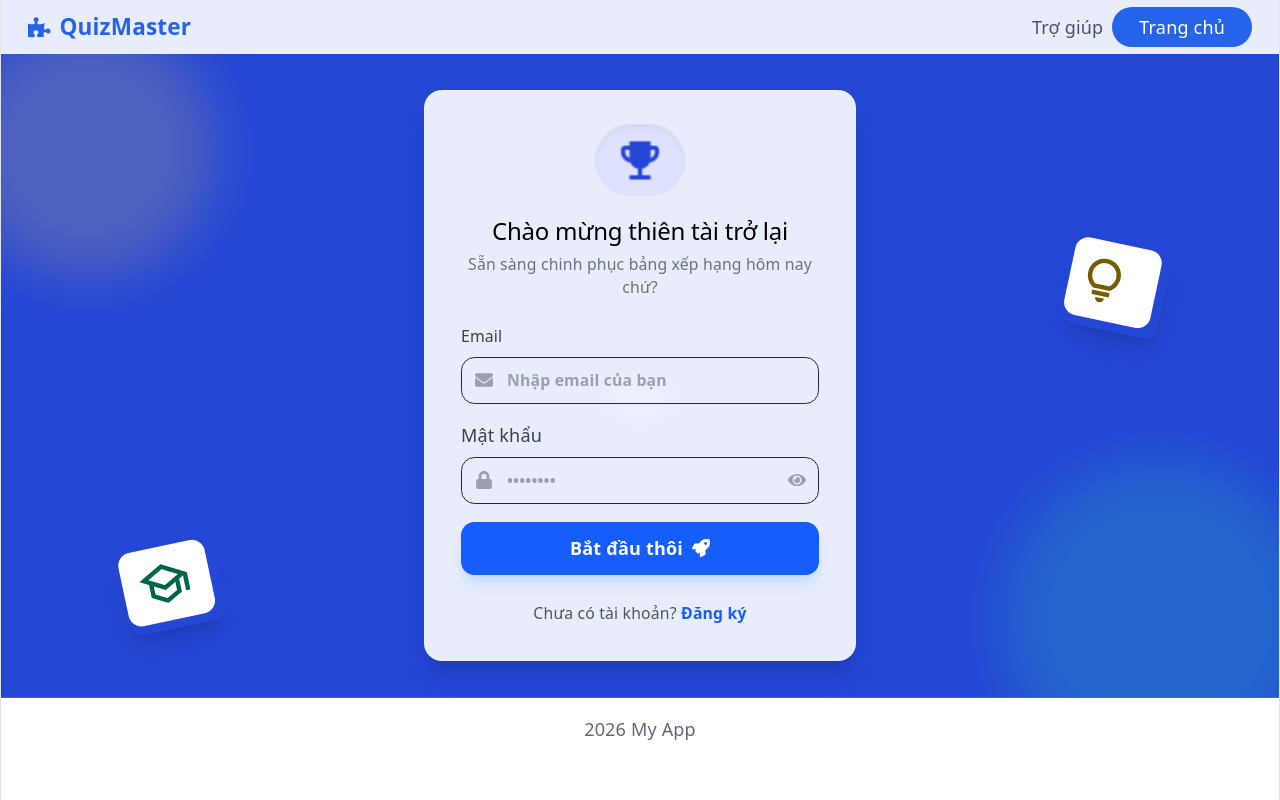
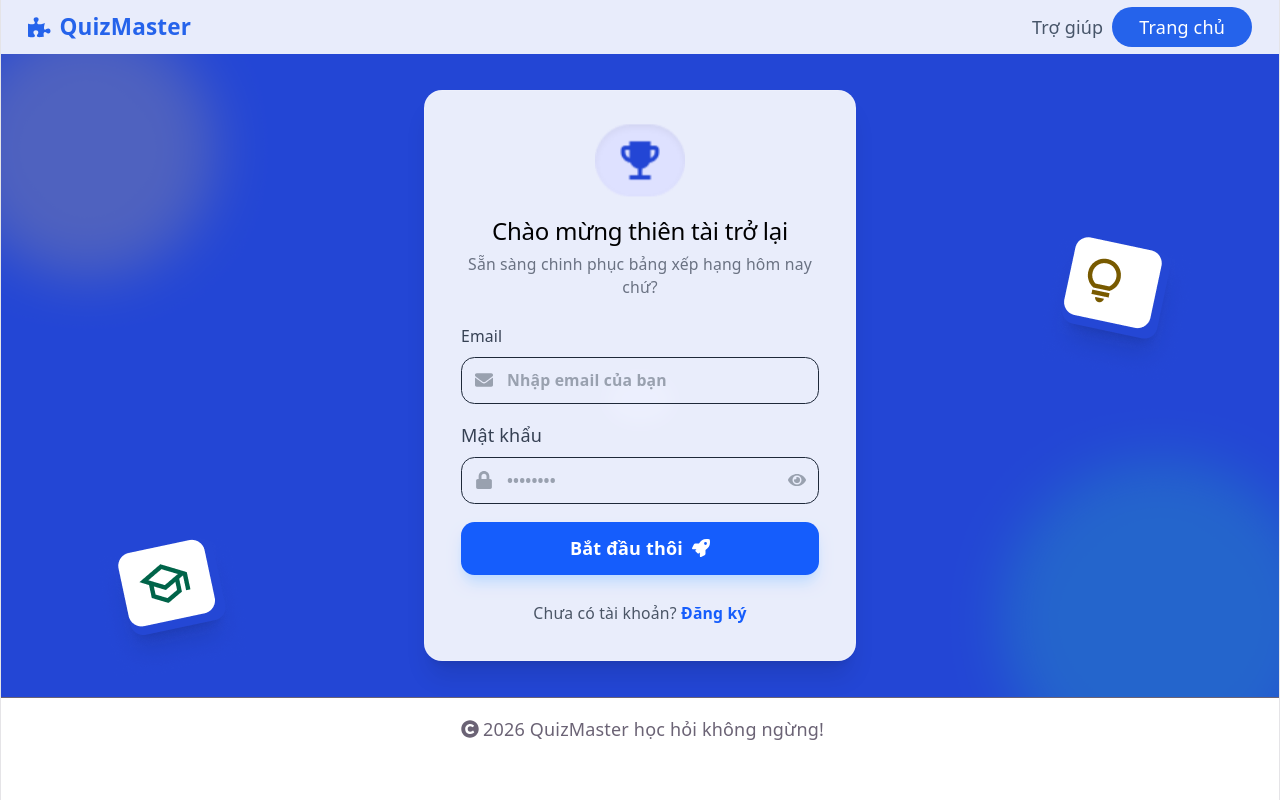
Before and after one commit to DBPCod/QuizMaster-Pro, a React (Vite) app in the folder quiz-web/: page /login in a window 1280 px wide. Built offline with nearby package versions, Linux system fonts and the light colour scheme.

Commit message:
fix(HeaderAuthPage): sửa lại tên function

```diff
--- a/quiz-web/src/layouts/AuthLayout.jsx
+++ b/quiz-web/src/layouts/AuthLayout.jsx
@@ -1,13 +1,17 @@
-import HeaderAuth from "../pages/HeaderAuth";
+import HeaderAuth from "../pages/HeaderAuthPage";
 import { Outlet } from 'react-router-dom';
+import { FaCopyright } from 'react-icons/fa';
+import HeaderAuthPage from "../pages/HeaderAuthPage";
 export default function AuthLayout() {
   return (
     <div className="flex flex-col">
-      <HeaderAuth></HeaderAuth>
+      <HeaderAuthPage></HeaderAuthPage>
       <main className="flex-grow flex items-center justify-center">
         <Outlet></Outlet>
       </main>
-      <footer className="py-4 text-center border-t">2026 My App</footer>
+      <footer className="flex items-center justify-center py-4 text-center border-t">
+        <FaCopyright className="mx-1"></FaCopyright> 2026 QuizMaster học hỏi không ngừng!
+      </footer>
     </div>
   );
 }
--- a/quiz-web/src/pages/HeaderAuth.jsx
+++ b/quiz-web/src/pages/HeaderAuthPage.jsx
@@ -1,6 +1,6 @@
 import { FaPuzzlePiece } from 'react-icons/fa';
 
-export default function HeaderAuth() {
+export default function HeaderAuthPage() {
   return (
     <section className="flex w-full bg-[#E8ECFB] justify-between items-center px-6 h-12">
       <div className="flex items-center gap-2">
```
Also changed, not shown: quiz-web/src/pages/ RegisterPage.jsx (added).
